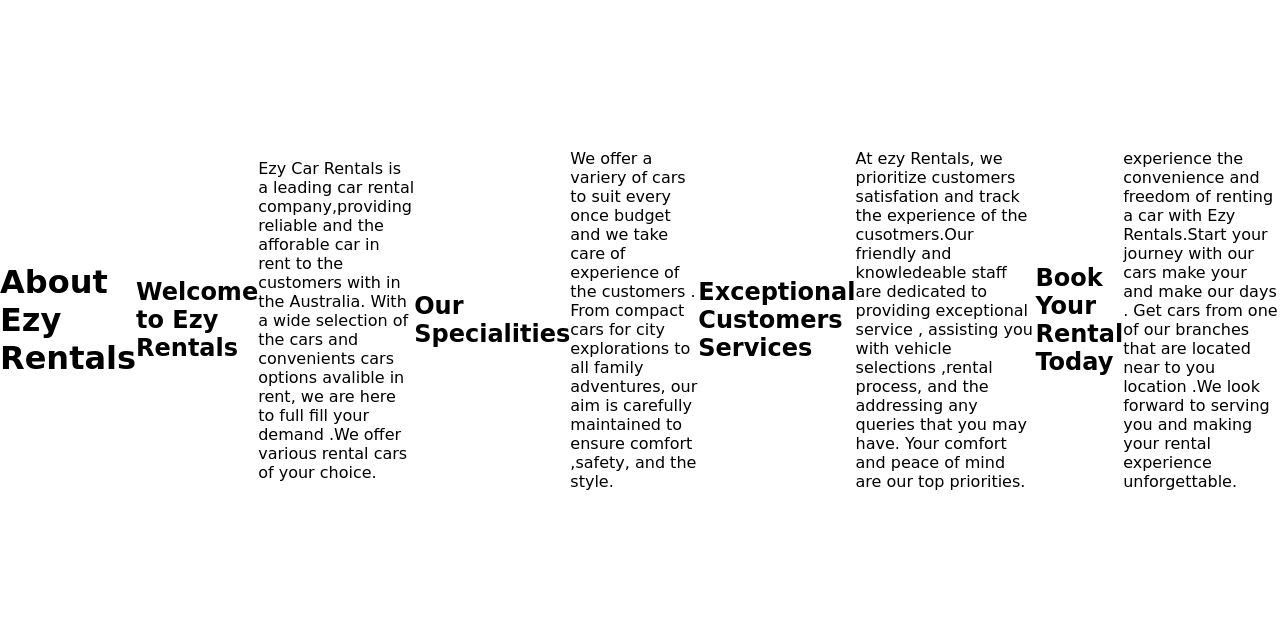
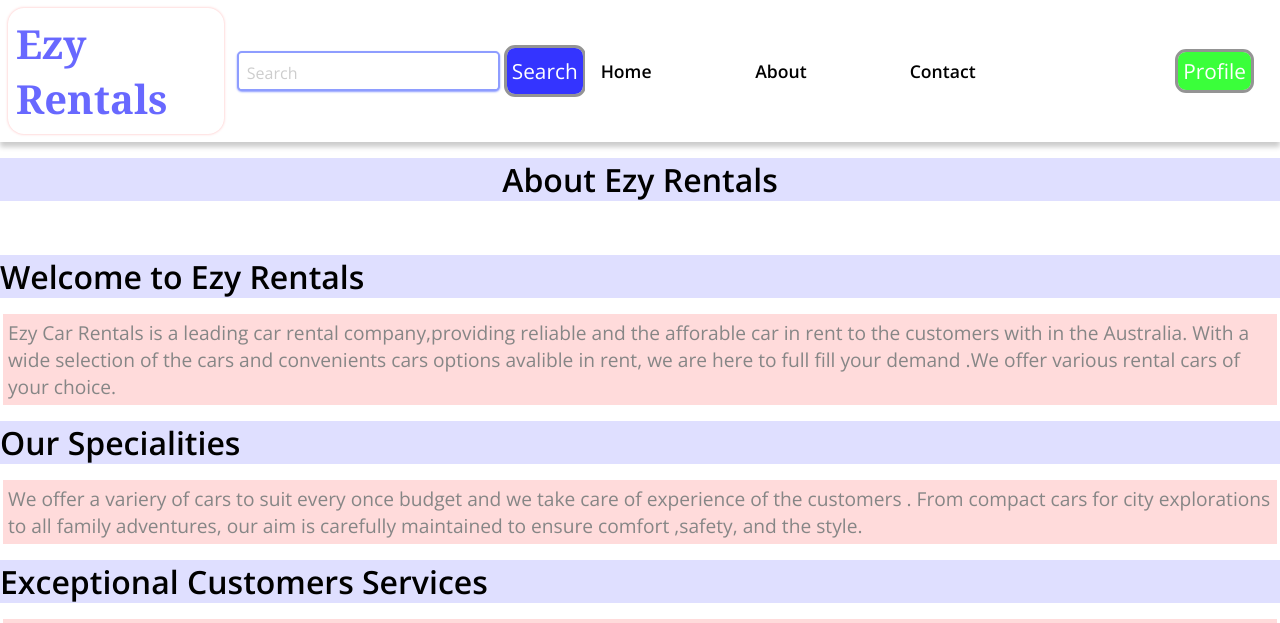
Before and after one commit to adkshishir/car_rental, a PHP site: page /about.php in a window 1280 px wide. Shown: the top 623 px of the page. Run offline with PHP 8.4, Linux system fonts and the light colour scheme.

Commit message:
check some

```diff
--- a/about.php
+++ b/about.php
@@ -8,42 +8,79 @@
     <link rel="stylesheet" href="asserts/css/style.css" />
   </head>
   <body>
-    <header></header>
-    <main class="form-section">
-      <h1>About Ezy Rentals</h1>
+  <button onclick='toggleNav()' class='button btn-circle'>Menu</button>
+    <header class="main-header nav-menu active" id='navMenu' >
+      <h1 class="title">Ezy Rentals</h1>
+      <div class='search-box'>
+        <input type="text" placeholder="Search" />
+        <button
+          class="button button-blue"
+        >
+          Search
+        </button>
+      </div>
+      <nav class="nav nav-bar">
+        <ul class="nav nav-ul nav-sticky">
+          <li class="nav-element">Home</li>
+          <li class="nav-element">About</li>
+          <li class="nav-element">Contact</li>
+          <!-- <li class="nav-element">Home</li> -->
+        </ul>
+      </nav>
+      <div class="dropdown">
+        <button class="button button-green">Profile</button>
+        <div class="dropdown-content">
+          <?php
+          if(isset($_SESSION['email'])){
+            ?>
+            <a class="dropdown-item" href="process/logout.php">Logout</a>
+          <?php
+          }else{
+          ?>
+          <a class="dropdown-item" href="user_login.php">Login</a>
+          <a class="dropdown-item" href="user_register.php">Sign Up</a>
+          <?php
+          }
+          ?>
+        </div>
+      </div>
+    </header>
+    <main class=" about-all">
+
+    <center>  <h1 class='contact-section-title'>About Ezy Rentals</h1></center>
       <br />
-      <h2>Welcome to Ezy Rentals</h2>
-      <p>
+      <h2 class='contact-section-title'>Welcome to Ezy Rentals</h2>
+      <p class='contact-section-desc'>
         Ezy Car Rentals is a leading car rental company,providing reliable and
         the afforable car in rent to the customers with in the Australia. With a
         wide selection of the cars and convenients cars options avalible in
         rent, we are here to full fill your demand .We offer various rental cars
         of your choice.
       </p>
-      <h2>Our Specialities</h2>
-      <p>
+      <h2 class='contact-section-title'>Our Specialities</h2>
+      <p class='contact-section-desc'>
         We offer a variery of cars to suit every once budget and we take care of
         experience of the customers . From compact cars for city explorations to
         all family adventures, our aim is carefully maintained to ensure comfort
         ,safety, and the style.
       </p>
-      <h2>Exceptional Customers Services</h2>
-      <p>
+      <h2 class='contact-section-title'>Exceptional Customers Services</h2>
+      <p class='contact-section-desc'>
         At ezy Rentals, we prioritize customers satisfation and track the
         experience of the cusotmers.Our friendly and knowledeable staff are
         dedicated to providing exceptional service , assisting you with vehicle
         selections ,rental process, and the addressing any queries that you may
         have. Your comfort and peace of mind are our top priorities.
       </p>
-      <h2>Book Your Rental Today</h2>
-      <p>
+      <h2 class='contact-section-title'>Book Your Rental Today</h2>
+      <p class='contact-section-desc'>
         experience the convenience and freedom of renting a car with Ezy
         Rentals.Start your journey with our cars make your and make our days .
         Get cars from one of our branches that are located near to you location
         .We look forward to serving you and making your rental experience
         unforgettable.
       </p>
-    </main>lsdjflsd
+    </main>
     <footer class="footer">
 
     <div class='left-footer'>
@@ -61,5 +98,6 @@
      src="https://www.google.com/maps/embed/v1/place?q=Sydney+NSW,+Australia&key=AIzaSyBFw0Qbyq9zTFTd-tUY6dZWTgaQzuU17R8"
    ></iframe>
  </footer>
+ <script src='asserts/js/toggleNav.js'> </script>
   </body>
 </html>
--- a/admin/car_edit.php
+++ b/admin/car_edit.php
@@ -20,7 +20,7 @@
           <h1 class="title">Admin Dashboard</h1>
 
           <nav class=" ">
-            <ul class="" style="list-style: none">
+            <ul class=" nav nav-ul" style="list-style: none">
               <li class='nav-element'>Dashboard</li>
               <li class='nav-element'>Car register</li>
             </ul>
--- a/asserts/css/style.css
+++ b/asserts/css/style.css
@@ -1,9 +1,10 @@
 /*css for all */
+@import url("https://fonts.googleapis.com/css2?family=Open+Sans:wght@300;400;500;600&display=swap");
 * {
   margin: 0;
   padding: 0;
   box-sizing: border-box;
-  font-family: cursive;
+  font-family: "Open Sans", sans-serif;
 }
 
 body {
@@ -59,8 +60,10 @@
 .nav-ul {
   height: 40px;
   display: grid;
+  width: 100%;
   grid-template-columns: 1fr 1fr 1fr;
   align-items: center;
+  justify-content: center;
   background-color: white;
 }
 .nav-element {
@@ -104,6 +107,9 @@
 }
 .car-detail:hover {
   box-shadow: 0 0 5px rgba(255, 155, 155, 0.764);
+}
+.car-desc {
+  width: 300px;
 }
 /*  tables
  */
@@ -194,8 +200,9 @@
   margin: 2px;
 }
 .img {
-  width: 700px;
-  height: 450px;
+  width: 500px;
+  height: fit-content;
+  /* height: 300px; */
   object-fit: cover;
   border-radius: 0.5rem;
   border: 1px solid rgb(0, 0, 0);
@@ -290,7 +297,7 @@
   max-width: 1300px;
   margin: auto;
 }
-.contact-section-title {
+.about-all .contact-section-title {
   background-color: rgb(223, 223, 255);
   font-size: xx-large;
   margin: 1rem 0;
@@ -385,7 +392,7 @@
   grid-column: 1/3;
   height: fit-content;
 } */
-@media (width<768px) {
+@media (width<1000px) {
   .btn-circle {
     display: flex;
   }
@@ -417,13 +424,20 @@
   .main-header {
     grid-template-columns: 1fr;
     text-align: center;
-    height: 90vh;
+    height: 100vh;
     width: 50vw;
     position: fixed;
     align-items: normal;
   }
   .main-header .nav .nav-ul {
     grid-template-columns: 1fr;
+    width: 100%;
+    text-align: center;
+    max-height: 100px;
+  }
+  .nav-element {
+    width: fit-content;
+    margin: 1rem auto;
   }
   .main-header::-webkit-scrollbar {
     display: none;
--- a/asserts/js/validation_adminAdd.js
+++ b/asserts/js/validation_adminAdd.js
@@ -37,4 +37,5 @@
     photoError.textContent = "forgot to enter the photo of the car";
     return false;
   }
+  return true;
 }
--- a/contact.php
+++ b/contact.php
@@ -8,6 +8,7 @@
     <meta http-equiv="X-UA-Compatible" content="IE=edge" />
     <meta name="viewport" content="width=device-width, initial-scale=1.0" />
     <title>About</title>
+    <link rel="stylesheet" href="asserts/css/style.css"/>
   </head>
   <body>
   <button onclick='toggleNav()' class='button btn-circle'>Menu</button>
@@ -108,5 +109,6 @@
         src="https://www.google.com/maps/embed/v1/place?q=Sydney+NSW,+Australia&key=AIzaSyBFw0Qbyq9zTFTd-tUY6dZWTgaQzuU17R8"
       ></iframe>
     </footer>
+    <script src='asserts/js/toggleNav.js'> </script>
   </body>
 </html>
--- a/user_login.php
+++ b/user_login.php
@@ -134,6 +134,7 @@
  </footer>
     <script src='asserts/js/validation_login.js'>
     </script>
+     <script src='asserts/js/toggleNav.js'> </script>
 </body>
 
 </html>
--- a/user_register.php
+++ b/user_register.php
@@ -188,6 +188,7 @@
  </footer>
     <script src='asserts/js/validation_userRegistration.js'>
     </script>
+     <script src='asserts/js/toggleNav.js'> </script>
 </body>
 
 </html>
```
Also changed, not shown: asserts/js/validation_login.js (+4 -32 lines), carbook.php (+14 -7 lines), carview.php (+11 -5 lines), index.php (+4 -3 lines), asserts/js/billPrint.js (added).
